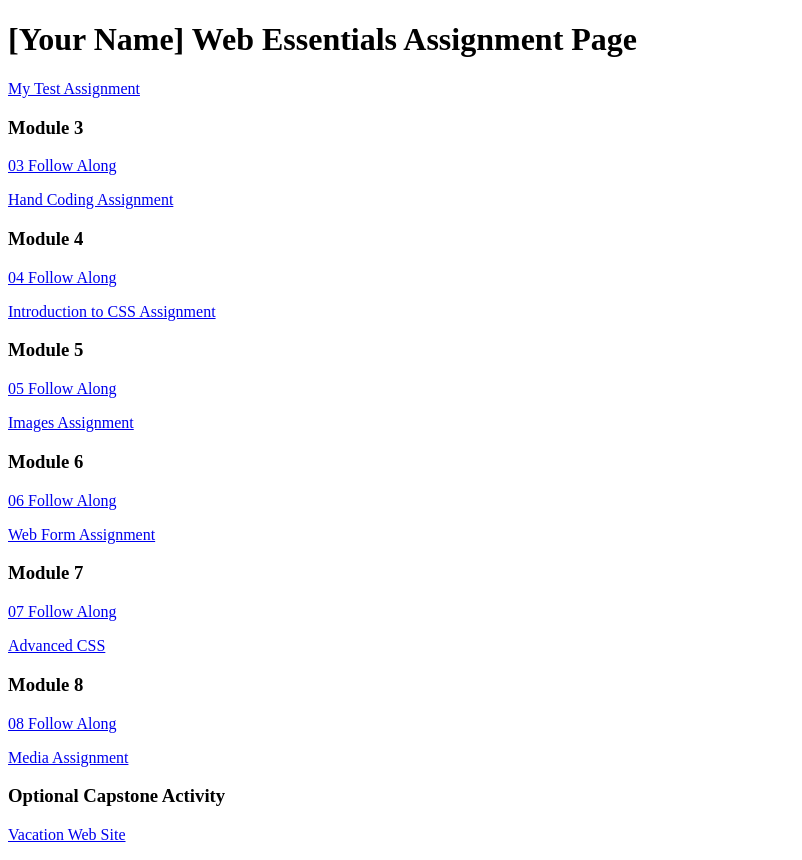
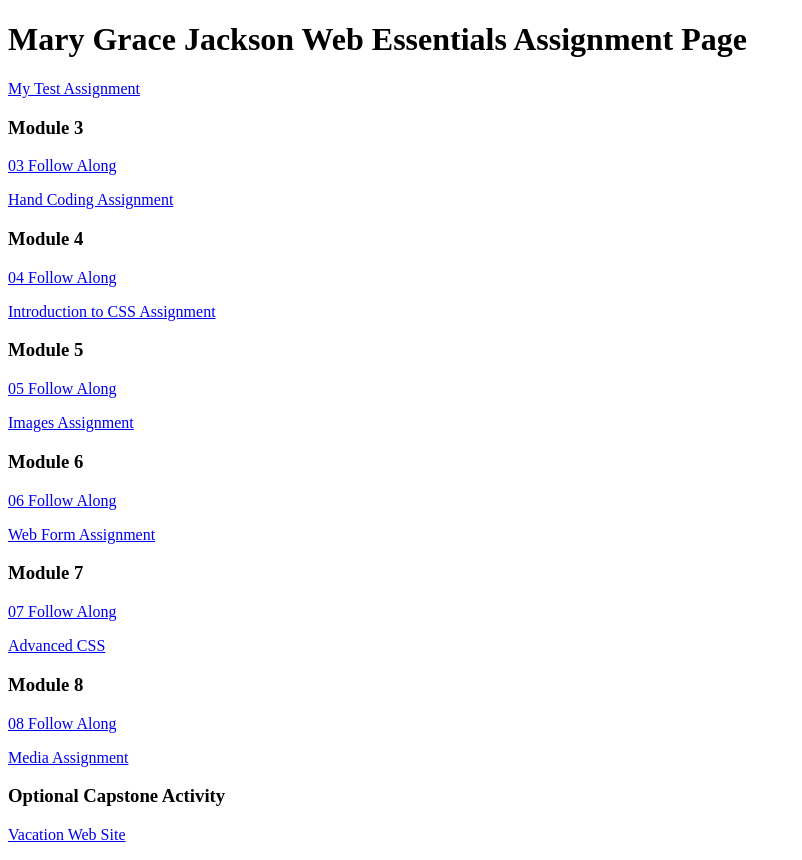
Before and after one commit to Murphy-Grace/dwdd1600, a plain HTML site: page index.html in a window 1280 px wide. Shown: the whole page, without its empty margins (0-802 px from the left). Drawn offline with Linux system fonts and the light colour scheme.

Commit message:
Update index.html

```diff
--- a/index.html
+++ b/index.html
@@ -6,7 +6,7 @@
 		<title>dwdd 1600 assignment list page</title>
 	</head>
 	<body>
-		<h1>[Your Name] Web Essentials Assignment Page</h1>
+		<h1>Mary Grace Jackson Web Essentials Assignment Page</h1>
 		<p><a href="01test">My Test Assignment</a></p>
 
 		<h3>Module 3</h3>
```
